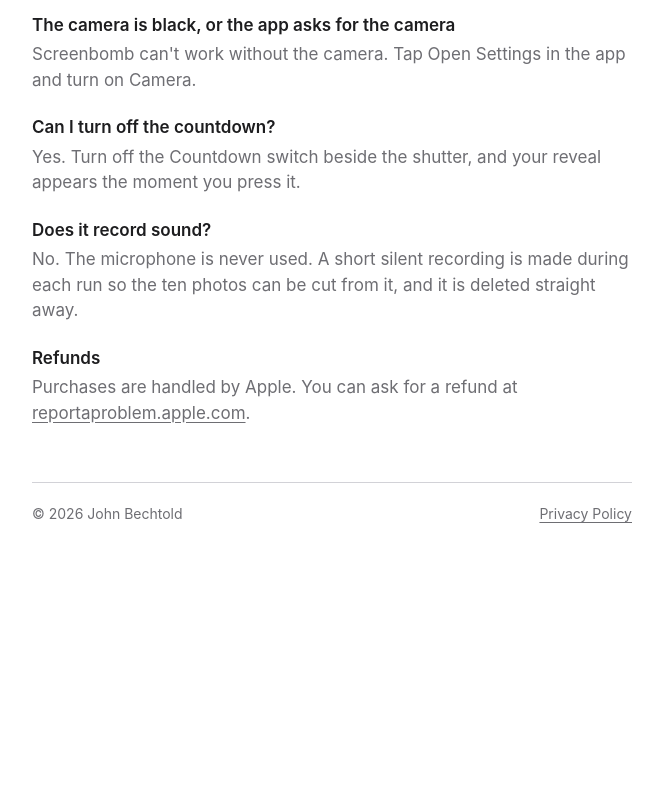
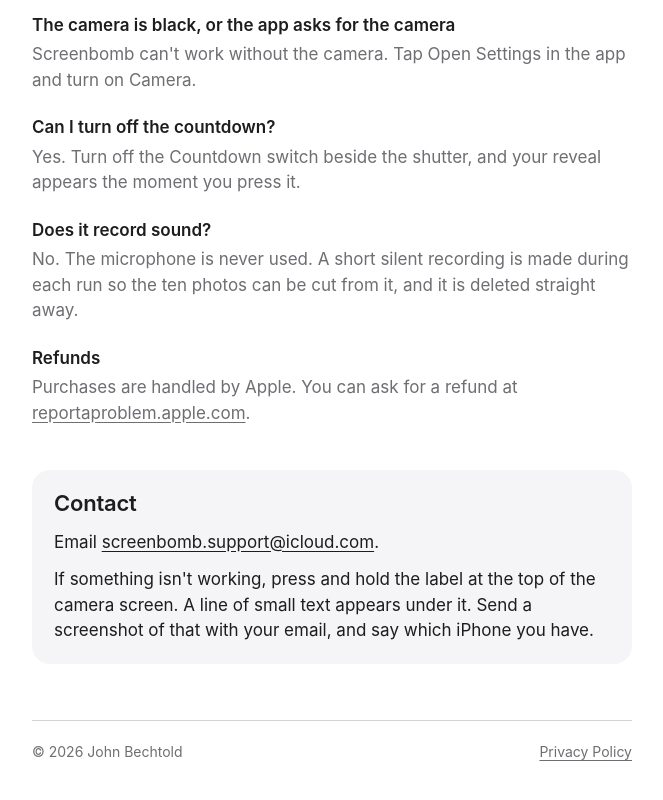
Before and after one commit to rbechtold69/screenbomb, a plain HTML site: page index.html in a window 1280 px wide. Shown: the part 1202-2002 px from the top of the page, without its empty margins (308-971 px from the left). Before the commit the page ends 1790 px from the top, so only its background shows below. Drawn offline with Linux system fonts and the light colour scheme.

Commit message:
Add the support address to both pages
Co-Authored-By: Claude Fable 5.2 <noreply@anthropic.com>
Claude-Session: https://claude.ai/code/session_01Mm568azDBeonbgGUANghe8

```diff
--- a/index.html
+++ b/index.html
@@ -62,6 +62,12 @@
     <dd>Purchases are handled by Apple. You can ask for a refund at <a href="https://reportaproblem.apple.com">reportaproblem.apple.com</a>.</dd>
   </dl>
 
+  <div class="card">
+    <h2>Contact</h2>
+    <p>Email <a href="mailto:screenbomb.support@icloud.com">screenbomb.support@icloud.com</a>.</p>
+    <p>If something isn't working, press and hold the label at the top of the camera screen. A line of small text appears under it. Send a screenshot of that with your email, and say which iPhone you have.</p>
+  </div>
+
   <footer>
     <span>&copy; 2026 John Bechtold</span>
     <a href="privacy.html">Privacy Policy</a>
```
Also changed, not shown: privacy.html (+3 -0 lines).
